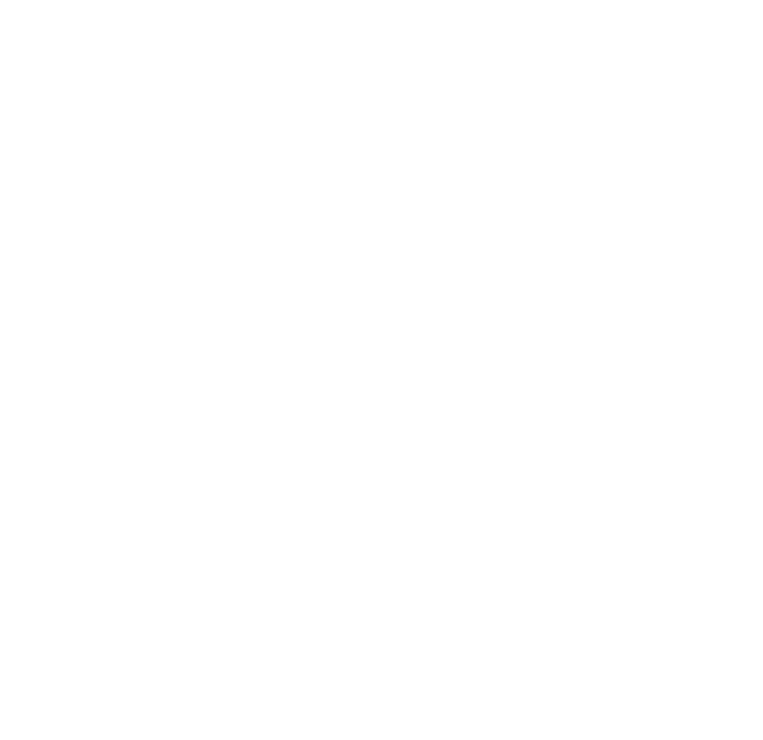
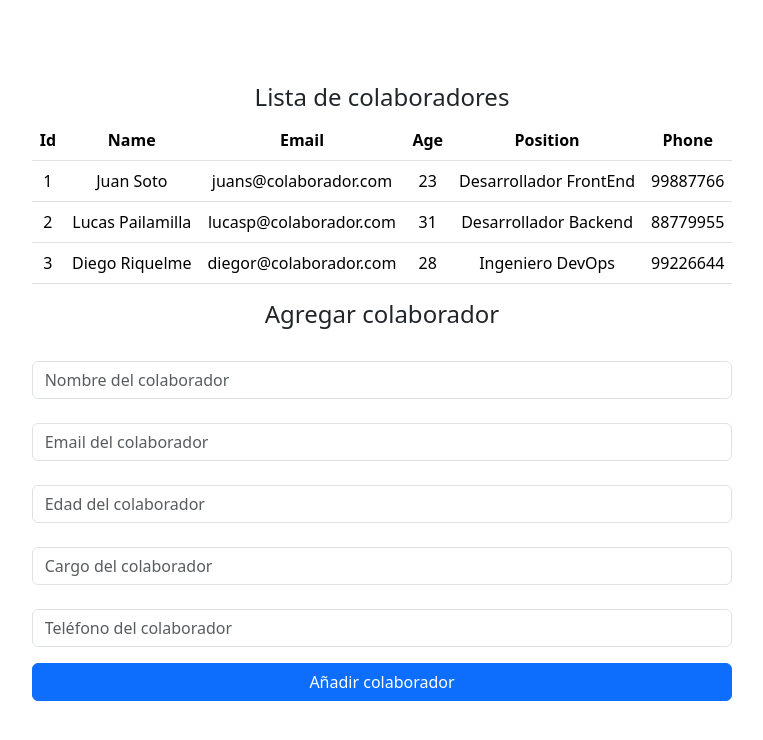
Before and after one commit to fabianleiva/collaborators-list, a React (Vite) app: page / in a window 1280 px wide. Shown: the top 740 px of the page, without its empty margins (258-1021 px from the left). Built offline with nearby package versions, Linux system fonts and the light colour scheme.

Commit message:
adding base structure without all functionalities

```diff
--- a/src/App.css
+++ b/src/App.css
@@ -4,3 +4,8 @@
   padding: 2rem;
   text-align: center;
 }
+
+.btn {
+  margin-top: 1rem;
+  width: 100%;
+}
--- a/src/App.jsx
+++ b/src/App.jsx
@@ -1,17 +1,30 @@
 import "bootstrap/dist/css/bootstrap.min.css";
-import './App.css'
-import { useState } from 'react'
+import "./App.css";
+import { useState } from "react";
 import { collaboratorsBase } from "./assets/js/collaboratorsBase";
-import Alert from "./components/Alert"
-import Form from "./components/Form"
-import List from "./components/List"
+import Alert from "./components/Alert";
+import Form from "./components/Form";
+import List from "./components/List";
 import Seeker from "./components/Seeker";
 
 function App() {
+  const [data, setData] = useState(collaboratorsBase);
+  const [error, setError] = useState("");
 
   return (
     <>
+      <div className="container">
+        <section className="list">
+          <h4>Lista de colaboradores</h4>
+          <List data={data} />
+        </section>
+        <section className="form">
+          <h4>Agregar colaborador</h4>
+          <Form setError={setError} data={data} setData={setData}/>
+          <Alert error={error}/>
+        </section>
+      </div>
     </>
-  )
+  );
 }
-export default App
+export default App;
--- a/src/assets/js/collaboratorsBase.js
+++ b/src/assets/js/collaboratorsBase.js
@@ -1,26 +1,26 @@
 export const collaboratorsBase = [
   {
     id: "1",
-    name: "JuanSoto",
+    name: "Juan Soto",
     email: "juans@colaborador.com",
     age: "23",
-    position: "DesarrolladorFrontEnd",
+    position: "Desarrollador FrontEnd",
     phone: "99887766",
   },
   {
     id: "2",
-    name: "LucasPailamilla",
+    name: "Lucas Pailamilla",
     email: "lucasp@colaborador.com",
     age: "31",
-    position: "DesarrolladorBackend",
+    position: "Desarrollador Backend",
     phone: "88779955",
   },
   {
     id: "3",
-    name: "DiegoRiquelme",
+    name: "Diego Riquelme",
     email: "diegor@colaborador.com",
     age: "28",
-    position: "IngenieroDevOps",
+    position: "Ingeniero DevOps",
     phone: "99226644",
   },
 ];
--- a/src/components/Alert.jsx
+++ b/src/components/Alert.jsx
@@ -1,7 +1,10 @@
-const Alert = () => {
-    return (
-        <>
-        </>
-      )
-}
+const Alert = ({ error }) => {
+  return (
+    <>
+      <div>
+        <p className={error.color}>{error.message}</p>
+      </div>
+    </>
+  );
+};
 export default Alert;
--- a/src/components/Form.jsx
+++ b/src/components/Form.jsx
@@ -1,7 +1,139 @@
-const Form = () => {
-    return (
-        <>
-        </>
-      )
-}
+import { useState } from "react";
+
+const Form = ({ setError, data, setData }) => {
+  const [formData, setFormData] = useState({
+    id: "",
+    name: "",
+    email: "",
+    age: "",
+    position: "",
+    phone: "",
+  });
+
+  const addCollaborator = (e) => {
+    e.preventDefault();
+
+    const { name, email, age, position, phone } = formData;
+    const dataValidation = !name || !email || !age || !position || !phone;
+    const emailValidation = email.indexOf("@");
+
+    if (dataValidation) {
+      setError({
+        error: true,
+        message: "Completa todos los campos!",
+        color: "text-danger",
+      });
+      return;
+    } else {
+      setError({
+        error: false,
+        message: "Registro exitoso!",
+        color: "text-success",
+      });
+    }
+
+    if (emailValidation >= 0) {
+      null;
+    } else {
+      setError({
+        error: true,
+        message: "Ingresa un correo válido!",
+        color: "text-danger",
+      });
+      return;
+    }
+
+    console.log(data)
+
+    setData([
+      ...data,
+      {
+        id: data.length + 1,
+        name: formData.name,
+        email: formData.email,
+        age: formData.age,
+        position: formData.position,
+        phone: formData.phone,
+      },
+    ]);
+
+    setFormData({
+      name: "",
+      email: "",
+      age: "",
+      position: "",
+      phone: "",
+    });
+  };
+
+  const setChanges = (e) => {
+    setFormData({ ...formData, [e.target.name]: e.target.value });
+  };
+
+  return (
+    <>
+      <form className="form" onSubmit={(e) => addCollaborator(e)}>
+        <div className="form-group">
+          <label></label>
+          <input
+            type="text"
+            name="name"
+            className="form-control"
+            onChange={setChanges}
+            value={formData.name}
+            placeholder="Nombre del colaborador"
+          />
+        </div>
+        <div className="form-group">
+          <label></label>
+          <input
+            type="email"
+            name="email"
+            className="form-control"
+            onChange={setChanges}
+            value={formData.email}
+            placeholder="Email del colaborador"
+          />
+        </div>
+        <div className="form-group">
+          <label></label>
+          <input
+            type="number"
+            min={1}
+            name="age"
+            className="form-control"
+            onChange={setChanges}
+            value={formData.age}
+            placeholder="Edad del colaborador"
+          />
+        </div>
+        <div className="form-group">
+          <label></label>
+          <input
+            type="text"
+            name="position"
+            className="form-control"
+            onChange={setChanges}
+            value={formData.position}
+            placeholder="Cargo del colaborador"
+          />
+        </div>
+        <div className="form-group">
+          <label></label>
+          <input
+            type="number"
+            name="phone"
+            className="form-control"
+            onChange={setChanges}
+            value={formData.phone}
+            placeholder="Teléfono del colaborador"
+          />
+        </div>
+        <button type="submit" className="btn btn-primary">
+          Añadir colaborador
+        </button>
+      </form>
+    </>
+  );
+};
 export default Form;
--- a/src/components/List.jsx
+++ b/src/components/List.jsx
@@ -1,7 +1,35 @@
-const List = () => {
-    return (
-        <>
-        </>
-      )
-}
+import Table from "react-bootstrap/Table";
+
+const List = ({ data }) => {
+  return (
+    <div>
+      <Table responsive="lg">
+        <thead>
+          <tr>
+            <th>Id</th>
+            <th>Name</th>
+            <th>Email</th>
+            <th>Age</th>
+            <th>Position</th>
+            <th>Phone</th>
+          </tr>
+        </thead>
+        <tbody>
+          {data.map((collaborator) => (
+            <tr key={collaborator.id}>
+              <td>{collaborator.id}</td>
+              <td>{collaborator.name}</td>
+              <td>{collaborator.email}</td>
+              <td>{collaborator.age}</td>
+              <td>{collaborator.position}</td>
+              <td>{collaborator.phone}</td>
+            </tr>
+          ))}
+        </tbody>
+      </Table>
+    </div>
+
+  );
+};
+
 export default List;
```
